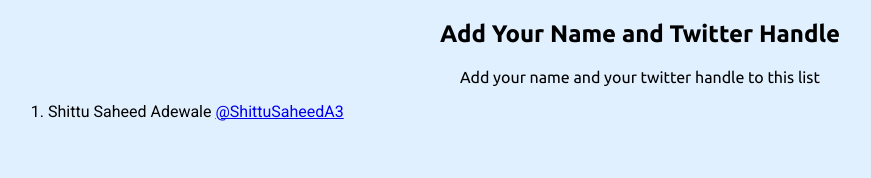
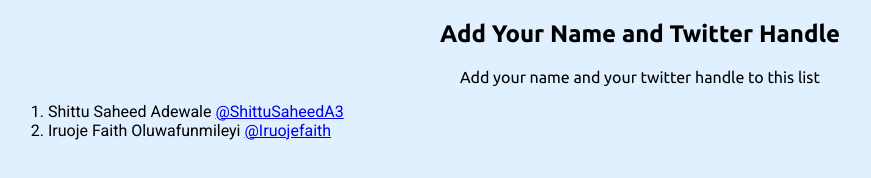
Before and after one commit to adewale2018/contributing_to_open_source, a plain HTML site: page index.html in a window 1280 px wide. Shown: the whole page, without its empty margins (0-871 px from the left). Drawn offline with Linux system fonts and the light colour scheme.

Commit message:
I included my name and twitter handle

```diff
--- a/index.html
+++ b/index.html
@@ -14,6 +14,7 @@
     <p>Add your name and your twitter handle to this list</p>
       <ol>
         <li>Shittu Saheed Adewale  <a href="https://twitter.com/ShittuSaheedA3" target="_blank">@ShittuSaheedA3</a></li>
+        <li>Iruoje Faith Oluwafunmileyi  <a href="https://twitter.com/iruojefaith" target="_blank">@Iruojefaith</a></li>
       </ol>
 
   </section>
```
